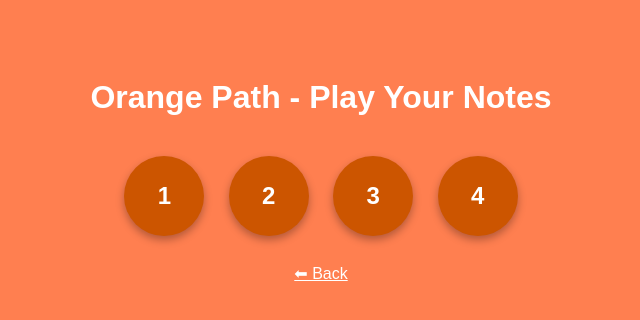
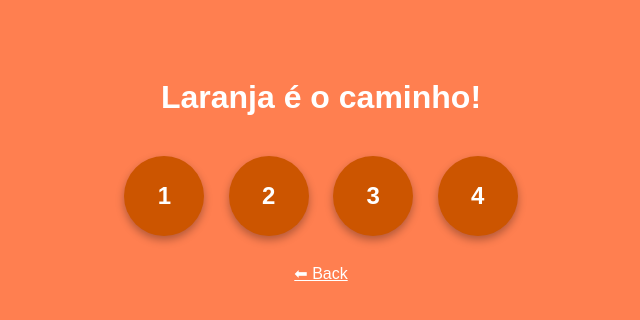
Before and after one commit to jamwisetunafe/pista, a plain HTML site: page orange.html in a window 1280 px wide. Shown: the whole page, without its empty margins (319-959 px from the left). Drawn offline with Linux system fonts and the light colour scheme.

Commit message:
Update orange.html

```diff
--- a/orange.html
+++ b/orange.html
@@ -33,7 +33,7 @@
   </style>
 </head>
 <body>
-  <h1>Orange Path - Play Your Notes</h1>
+  <h1>Laranja é o caminho!</h1>
 
   <button class="btn" onclick="playNote('g3')">1</button>
   <button class="btn" onclick="playNote('c4')">2</button>
```
